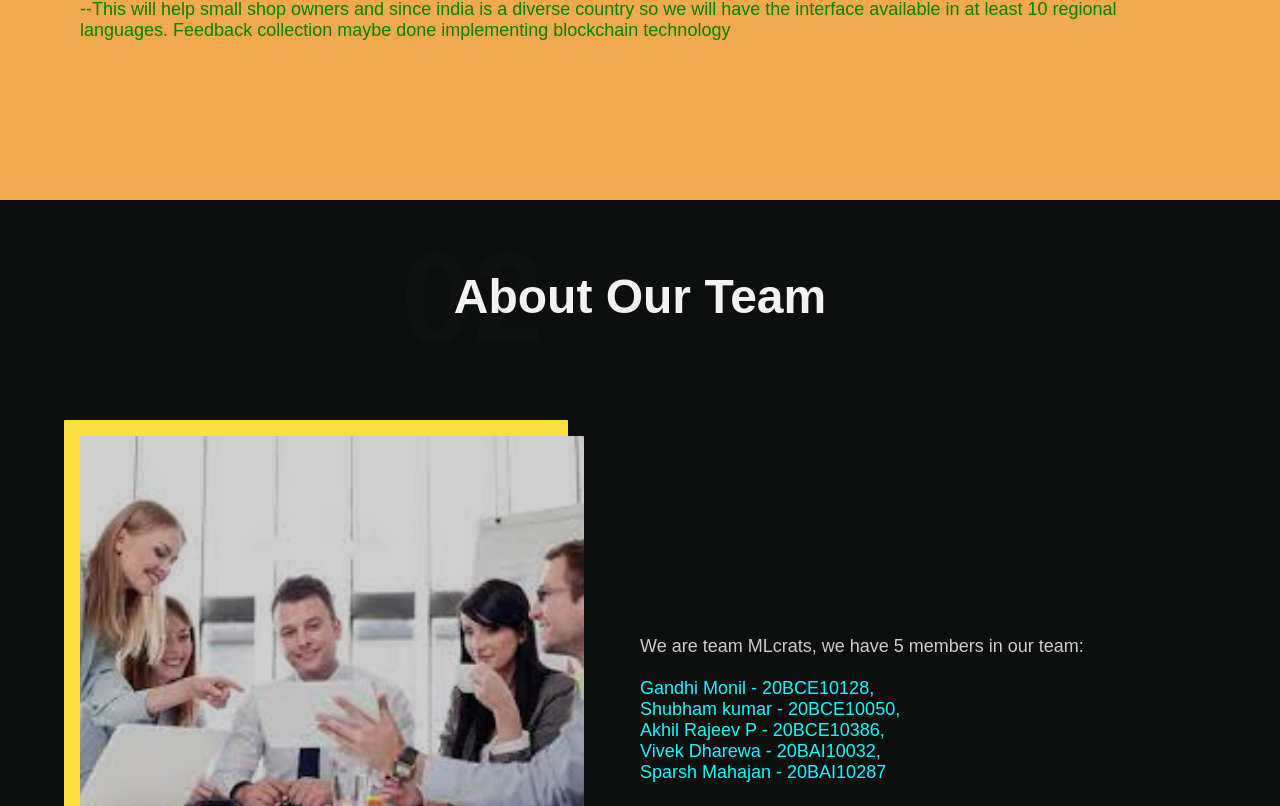
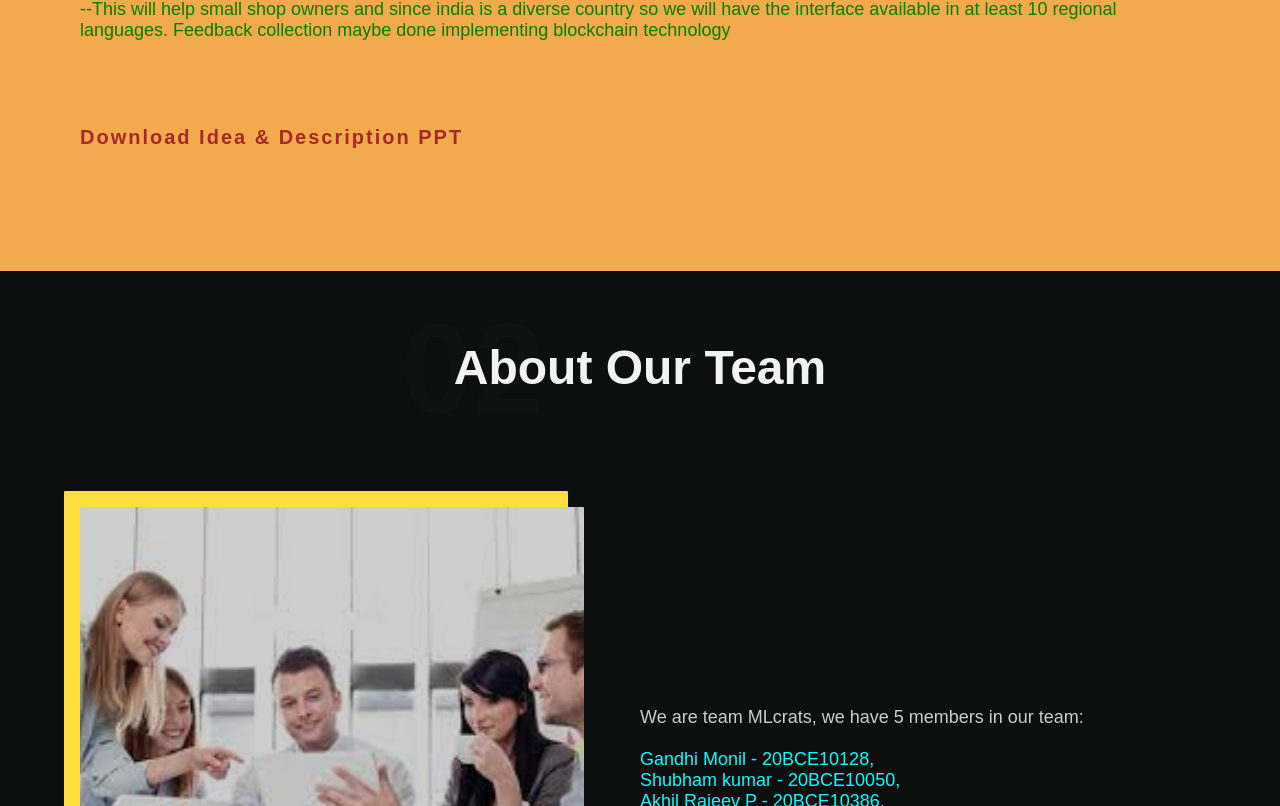
Before and after one commit to Monil-007/Prodigi-portfolio, a React (Create React App) app in the folder my-app/: page / in a window 1280 px wide. Shown: the part 1354-2160 px from the top of the page. Built offline with nearby package versions, Linux system fonts and the light colour scheme.

Commit message:
final changes

```diff
--- a/my-app/src/components/Projects/Projects.js
+++ b/my-app/src/components/Projects/Projects.js
@@ -14,7 +14,7 @@ import {
   StyledAbout,
 } from "../styles/About.styled";
 import downloadIcon from "../../assets/icons/download-icon.svg";
-//import resume from "../../assets/resume.pdf";
+import resume from "../../assets/Resume.pdf";
 import {
   ArrowToTop,
   ContactHeader,
@@ -42,7 +42,7 @@ const Projects = () => {
       <StyledParagraph dark="true" textAlign="center">
         {" "}
         <StyledLink
-          href="https://github.com/monciego"
+          href="https://github.com/Monil-007/Prodigi-portfolio.git"
           target="_blank"
           rel="noopener noreferrer"
         >
@@ -88,16 +88,16 @@ const Projects = () => {
       >
         View PPT
       </ContactLink> */}
-      {/* <Resume>
+      <Resume>
         <ResumeLink
-         // href={resume}
+         href={resume}
           icon={downloadIcon}
-        //  download={resume}
+        download={resume}
          style={{ color: "brown", fontSize: "20px" }}
         >
           Download Idea & Description PPT
         </ResumeLink>
-      </Resume> */}
+      </Resume>
     </StyledProjects>
   );
 };
```
Also changed, not shown: my-app/src/assets/my-image.jpg (deleted), 1 other file (tests, documents, lock files or other folders).
